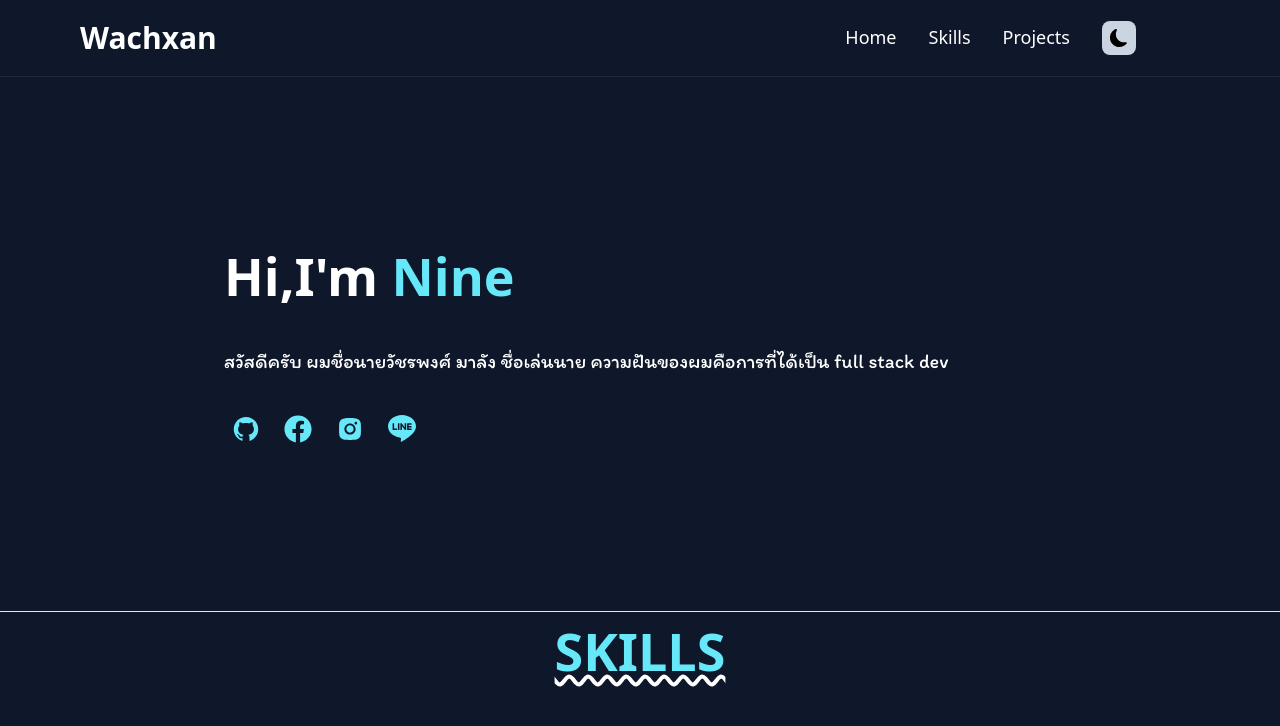
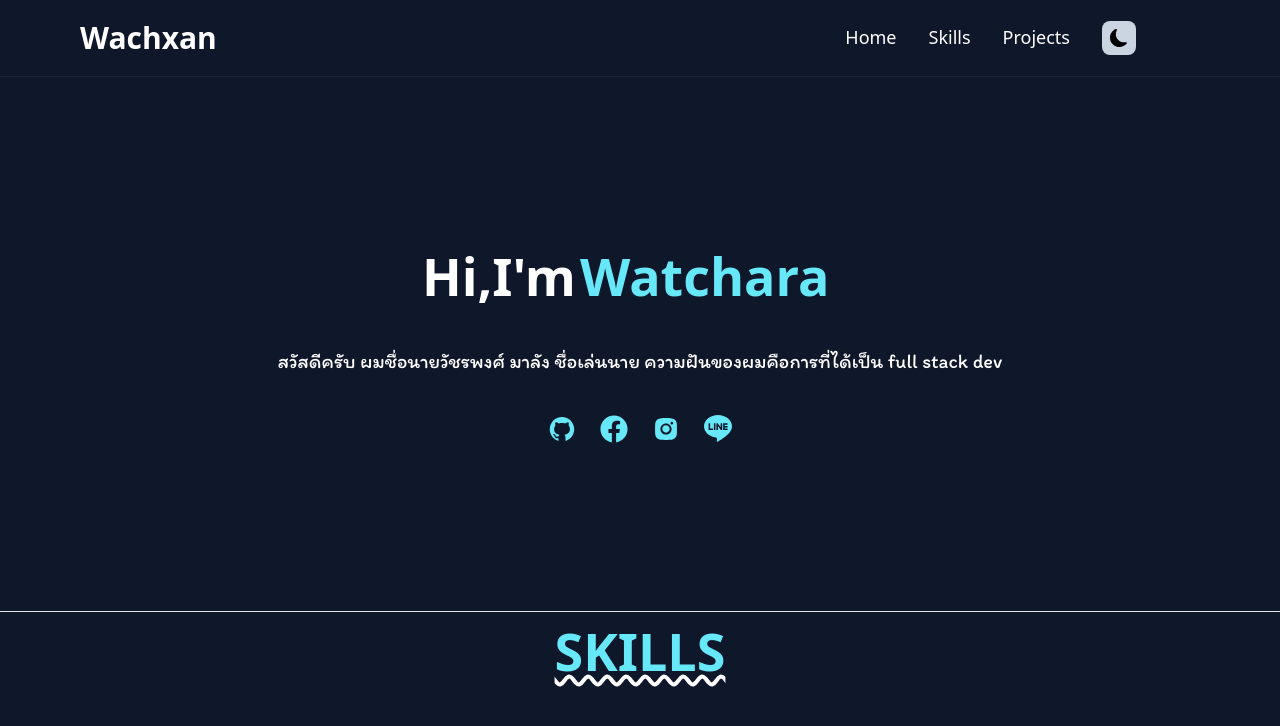
Before and after one commit to Watcharaphong09/my-website, a React (Vite) app: page / in a window 1280 px wide. Shown: the top 726 px of the page. Built offline with nearby package versions, Linux system fonts and the light colour scheme.

Commit message:
first commit

```diff
--- a/package.json
+++ b/package.json
@@ -15,7 +15,8 @@
     "react-dom": "^18.2.0",
     "react-icons": "^4.11.0",
     "react-loader-spinner": "^5.4.5",
-    "react-scroll": "^1.9.0"
+    "react-scroll": "^1.9.0",
+    "react-type-animation": "^3.2.0"
   },
   "devDependencies": {
     "@types/react": "^18.2.15",
--- a/src/Components/Banner.jsx
+++ b/src/Components/Banner.jsx
@@ -5,22 +5,26 @@ import AOS from 'aos';
 import 'aos/dist/aos.css';
 import { useEffect } from 'react';
 import { BsLine } from "react-icons/bs";
+import TextAnimation from './TextAnimation';
 
 const Banner = () => {
     useEffect(() => {
         AOS.init({
             easing: 'ease-out-quart',
             delay: 0,
-            duration: 750
+            duration: 2000,
         });
     }, []);
 
     return (
         <>
-            <div className="lg:px-56 px-10 lg:py-0 py-20 text-center gap-5 lg:text-start flex lg:flex-row flex-col-reverse justify-between lg:gap-28 items-center dark:bg-swhite">
-                <div className="h-full lg:py-40 flex flex-col justify-center lg:items-start items-center text-white dark:text-sblack">
-                    <h1 data-aos="fade-right" className="text-[52px] font-semibold mb-8 leading-normal ">Hi,I'm <span className="text-cyan-300 dark:text-yellow-300">Nine</span></h1>
-                    <p data-aos="fade-left" className='font-itim text-xl max-w-3xl'>สวัสดีครับ ผมชื่อนายวัชรพงศ์ มาลัง ชื่อเล่นนาย ความฝันของผมคือการที่ได้เป็น full stack dev</p>
+            <div className="px-5 lg:py-0 py-20 text-center flex items-center dark:bg-swhite justify-center transition duration-500">
+                <div className="h-full lg:py-40 flex flex-col justify-center items-center text-white dark:text-sblack">
+                    <div className='flex gap-1'>
+                        <h1 data-aos="fade-right" className="md:text-[52px] text-[20px] font-semibold mb-8 overflow-none ">Hi,I'm </h1>
+                        <span className="text-cyan-300 dark:text-yellow-300 font-semibold md:text-[52px] text-[20px]"> <TextAnimation /></span>
+                    </div>
+                    <p data-aos="fade-left" className='font-itim md:text-xl max-w-3xl text-[16px] break-all'>สวัสดีครับ ผมชื่อนายวัชรพงศ์ มาลัง ชื่อเล่นนาย ความฝันของผมคือการที่ได้เป็น full stack dev</p>
                     <div data-aos="fade-up" className="flex mt-8 gap-2">
                         <div className="flex items-center justify-center">
                             <div className="flex space-x-2">
@@ -40,7 +44,6 @@ const Banner = () => {
                         </div>
                     </div>
                 </div>
-                {/* <img src="" width={290} height={290} className='rounded-full border-2 p-1 border-fuchsia-500 img_glow' alt="" /> */}
             </div>
             <hr className='h-[1px] dark:bg-black' />
         </>
--- a/src/Components/Projects.jsx
+++ b/src/Components/Projects.jsx
@@ -1,7 +1,19 @@
+import { useEffect } from "react";
+import AOS from 'aos';
+import 'aos/dist/aos.css';
 import wachxanfolio from "../assets/wachxanfolio.png";
 import wachxantodo from "../assets/wachxantodo.png";
 
+
 const Projects = () => {
+    useEffect(() => {
+        AOS.init({
+            easing: 'ease-out-quart',
+            delay: 0,
+            duration: 450,
+        });
+    }, []);
+
     return (
         <div id="Projects" className="p-20 flex flex-col items-center justify-center dark:bg-swhite">
             <h1 className="text-[52px] font-semibold mb-20 leading-normal uppercase text-cyan-300 dark:text-yellow-300 underline decoration-wavy decoration-white dark:decoration-black decoration-4 underline-offset-4">Projects</h1>
@@ -12,7 +24,7 @@ const Projects = () => {
                     <p className="absolute invisible group-hover/folio:visible underline underline-offset-4 decoration-dashed bg-cyan-500 rounded-3xl p-4 text-white border-solid border-2 border-black">wachxanfolio</p>
                 </a>
                 <a href="https://wachxantodo.vercel.app"
-                target="_blank" data-aos="fade-down"
+                target="_blank" data-aos="fade-up"
                 className="group/todo text-[26px] flex flex-col items-center justify-center font-black text-black rounded-3xl p-4 border-2 border-cyan-500 dark:border-yellow-500 shadow-bglow dark:shadow-wglow"><img className="rounded-md mb-2" src={wachxantodo} />
                     <p className="absolute invisible group-hover/todo:visible underline underline-offset-4 decoration-dashed bg-cyan-500 rounded-3xl p-4 text-white border-solid border-2 border-black">wachxantodo</p>
                 </a>
--- a/src/Components/Skills.jsx
+++ b/src/Components/Skills.jsx
@@ -10,7 +10,7 @@ const About = () => {
         AOS.init({
             easing: 'ease-out-quart',
             delay: 0,
-            duration: 750
+            duration: 450,
         });
     }, []);
 
@@ -19,12 +19,12 @@ const About = () => {
             <div id="Skills" className="pb-20 h-full flex flex-col items-center justify-center dark:bg-swhite">
                 <h1 data-aos="fade-right" className="text-[52px] font-semibold mb-20 leading-normal uppercase text-cyan-300 dark:text-yellow-300 underline decoration-wavy decoration-white dark:decoration-black decoration-4 underline-offset-4">Skills</h1>
                 <div className="grid lg:grid-cols-4 md:grid-cols-3 grid-cols-2 justify-around gap-10 md:gap-20">
-                    <h2 data-aos="fade-up" className="text-7xl flex items-center justify-center font-semibold text-cyan-500 dark:text-yellow-300 rounded-3xl h-36 w-44 border-2 border-cyan-500 dark:border-yellow-500 shadow-bglow dark:shadow-wglow"> <AiFillHtml5 /> </h2>
-                    <h2 data-aos="fade-down" className="text-7xl flex items-center justify-center font-semibold text-cyan-500 dark:text-yellow-300 rounded-3xl h-36 w-44 border-2 border-cyan-500 dark:border-yellow-500 shadow-bglow dark:shadow-wglow"> <BiLogoCss3 /> </h2>
-                    <h2 data-aos="fade-up" className="text-7xl flex items-center justify-center font-semibold text-cyan-500 dark:text-yellow-300 rounded-3xl h-36 w-44 border-2 border-cyan-500 dark:border-yellow-500 shadow-bglow dark:shadow-wglow"> <BiLogoJavascript /> </h2>
-                    <h2 data-aos="fade-down" className="text-7xl flex items-center justify-center font-semibold text-cyan-500 dark:text-yellow-300 rounded-3xl h-36 w-44 border-2 border-cyan-500 dark:border-yellow-500 shadow-bglow dark:shadow-wglow"> <BiLogoReact /> </h2>
-                    <h2 data-aos="fade-up" className="text-7xl flex items-center justify-center font-semibold text-cyan-500 dark:text-yellow-300 rounded-3xl h-36 w-44 border-2 border-cyan-500 dark:border-yellow-500 shadow-bglow dark:shadow-wglow"> <BiLogoTailwindCss /> </h2>
-                    <h2 data-aos="fade-down" className="text-7xl flex items-center justify-center font-semibold text-cyan-500 dark:text-yellow-300 rounded-3xl h-36 w-44 border-2 border-cyan-500 dark:border-yellow-500 shadow-bglow dark:shadow-wglow"> <AiOutlineGithub /> </h2>
+                    <h2 data-aos="fade-up" className="text-7xl flex items-center justify-center font-semibold text-cyan-500 dark:text-yellow-300 rounded-3xl md:h-36 md:w-44 h-32 w-32 border-2 border-cyan-500 dark:border-yellow-500 shadow-bglow dark:shadow-wglow"> <AiFillHtml5 /> </h2>
+                    <h2 data-aos="fade-down" className="text-7xl flex items-center justify-center font-semibold text-cyan-500 dark:text-yellow-300 rounded-3xl md:h-36 md:w-44 h-32 w-32 border-2 border-cyan-500 dark:border-yellow-500 shadow-bglow dark:shadow-wglow"> <BiLogoCss3 /> </h2>
+                    <h2 data-aos="fade-up" className="text-7xl flex items-center justify-center font-semibold text-cyan-500 dark:text-yellow-300 rounded-3xl md:h-36 md:w-44 h-32 w-32 border-2 border-cyan-500 dark:border-yellow-500 shadow-bglow dark:shadow-wglow"> <BiLogoJavascript /> </h2>
+                    <h2 data-aos="fade-down" className="text-7xl flex items-center justify-center font-semibold text-cyan-500 dark:text-yellow-300 rounded-3xl md:h-36 md:w-44 h-32 w-32 border-2 border-cyan-500 dark:border-yellow-500 shadow-bglow dark:shadow-wglow"> <BiLogoReact /> </h2>
+                    <h2 data-aos="fade-up" className="text-7xl flex items-center justify-center font-semibold text-cyan-500 dark:text-yellow-300 rounded-3xl md:h-36 md:w-44 h-32 w-32 border-2 border-cyan-500 dark:border-yellow-500 shadow-bglow dark:shadow-wglow"> <BiLogoTailwindCss /> </h2>
+                    <h2 data-aos="fade-down" className="text-7xl flex items-center justify-center font-semibold text-cyan-500 dark:text-yellow-300 rounded-3xl md:h-36 md:w-44 h-32 w-32 border-2 border-cyan-500 dark:border-yellow-500 shadow-bglow dark:shadow-wglow"> <AiOutlineGithub /> </h2>
                 </div>
             </div>
             <hr className='h-[1.5px] dark:bg-black' />
--- /dev/null
+++ b/src/Components/TextAnimation.jsx
@@ -0,0 +1,23 @@
+import React from 'react';
+import { TypeAnimation } from 'react-type-animation';
+
+
+const TextAnimation = () => {
+    return (
+        <div>
+            <TypeAnimation
+                sequence={[
+                    'Nine',
+                    2000,
+                    'Watcharaphong Malang',
+                    1000,
+                ]}
+                wrapper='span'
+                speed={50}
+                repeat={Infinity}
+            />
+        </div>
+    );
+};
+
+export default TextAnimation;
--- a/src/index.css
+++ b/src/index.css
@@ -2,6 +2,11 @@
 @tailwind base;
 @tailwind components;
 @tailwind utilities;
+
+*{
+    transition: all;
+    transition-duration: 400ms;
+}
 
 .glow{
     transition: all 0.3s ease-in-out;
```
Also changed, not shown: 1 other file (tests, documents, lock files or other folders).
